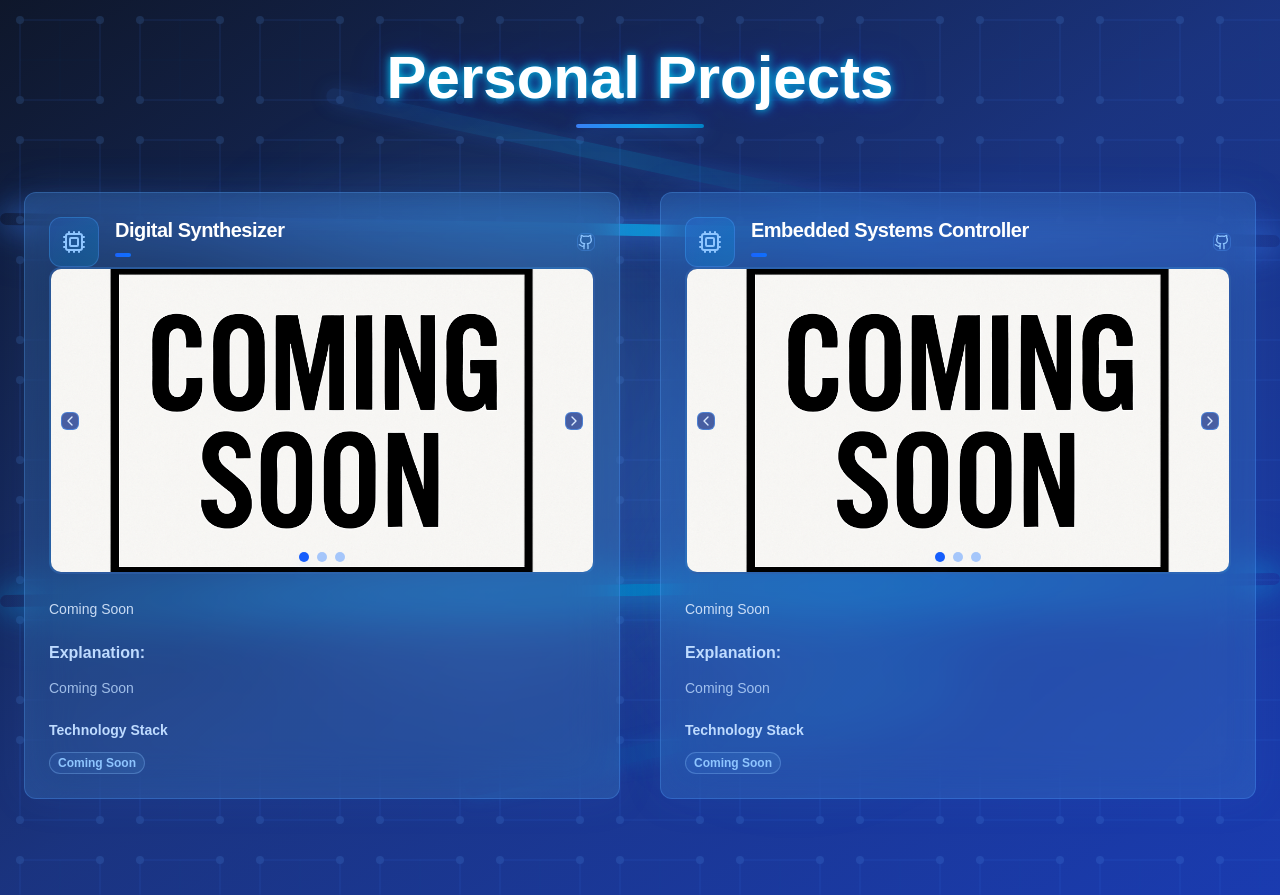
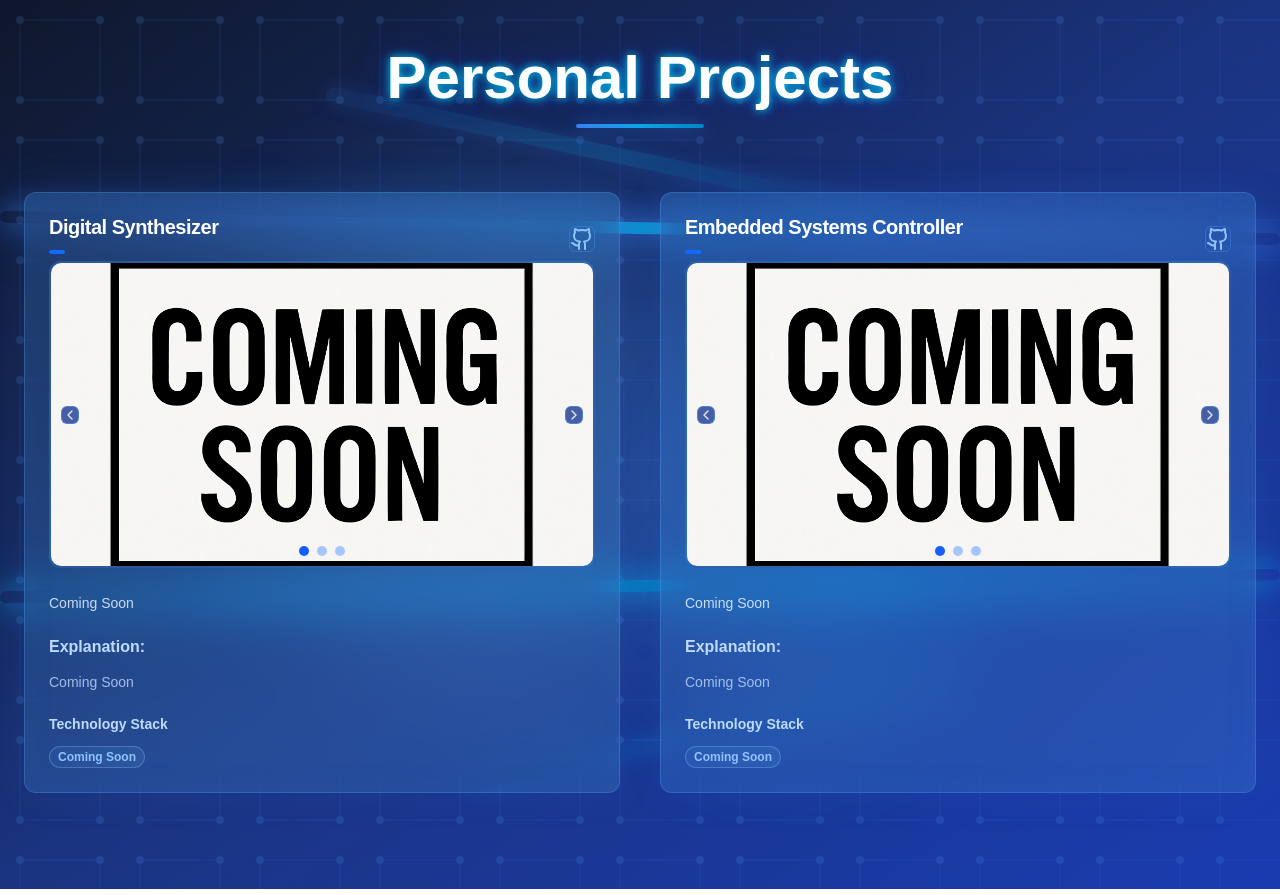
Before and after one commit to jacobmondora/my-website, a Next.js app: page /projects in a window 1280 px wide. Built offline with nearby package versions, Linux system fonts and the light colour scheme.

Commit message:
A couple quick final changes for now.

```diff
--- a/app/projects/page.tsx
+++ b/app/projects/page.tsx
@@ -226,18 +226,12 @@ export default function ProjectsPage() {
               >
                 <CardHeader>
                   <div className="flex items-center justify-between">
-                    <div className="flex items-center gap-4">
-                      <div className="p-3 rounded-xl bg-gradient-to-br from-blue-500/20 to-sky-400/20 border border-blue-400/30">
-                        <div className="text-blue-300">{project.icon}</div>
-                      </div>
                     <div>
                       <CardTitle className="text-white text-xl font-bold">{project.title}</CardTitle>
                       <Badge
                         variant="secondary"
                         className="mt-2 bg-gradient-to-r from-blue-500/20 to-sky-400/20 text-blue-200 border-blue-400/30"
-                        >
-                        </Badge>
-                      </div>
+                      />
                   </div>
                     <div className="flex gap-3">
                       {project.githubUrl && (
@@ -248,7 +242,7 @@ export default function ProjectsPage() {
                           asChild
                         >
                           <a href={project.githubUrl} target="_blank" rel="noopener noreferrer">
-                            <Github className="w-4 h-4" />
+                            <Github className="w-6 h-6" />
                           </a>
                         </Button>
                       )}
```
Lines whose indentation alone changed are shown as unchanged.
